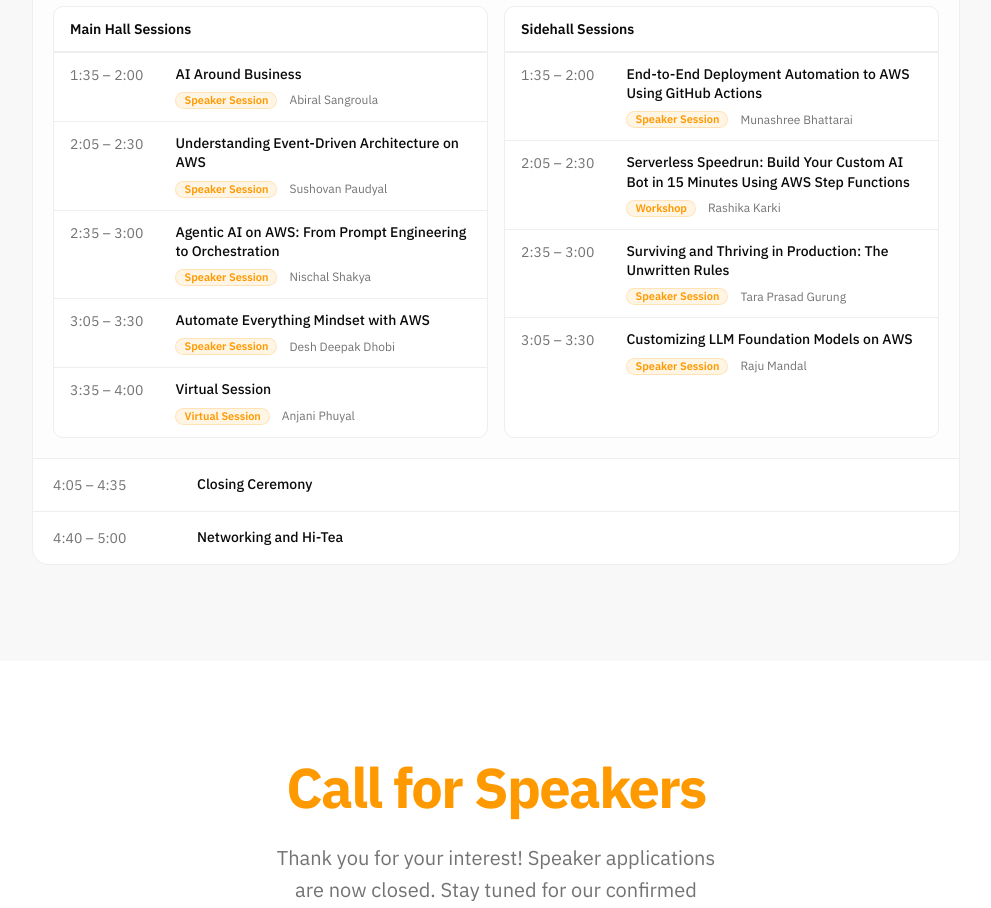
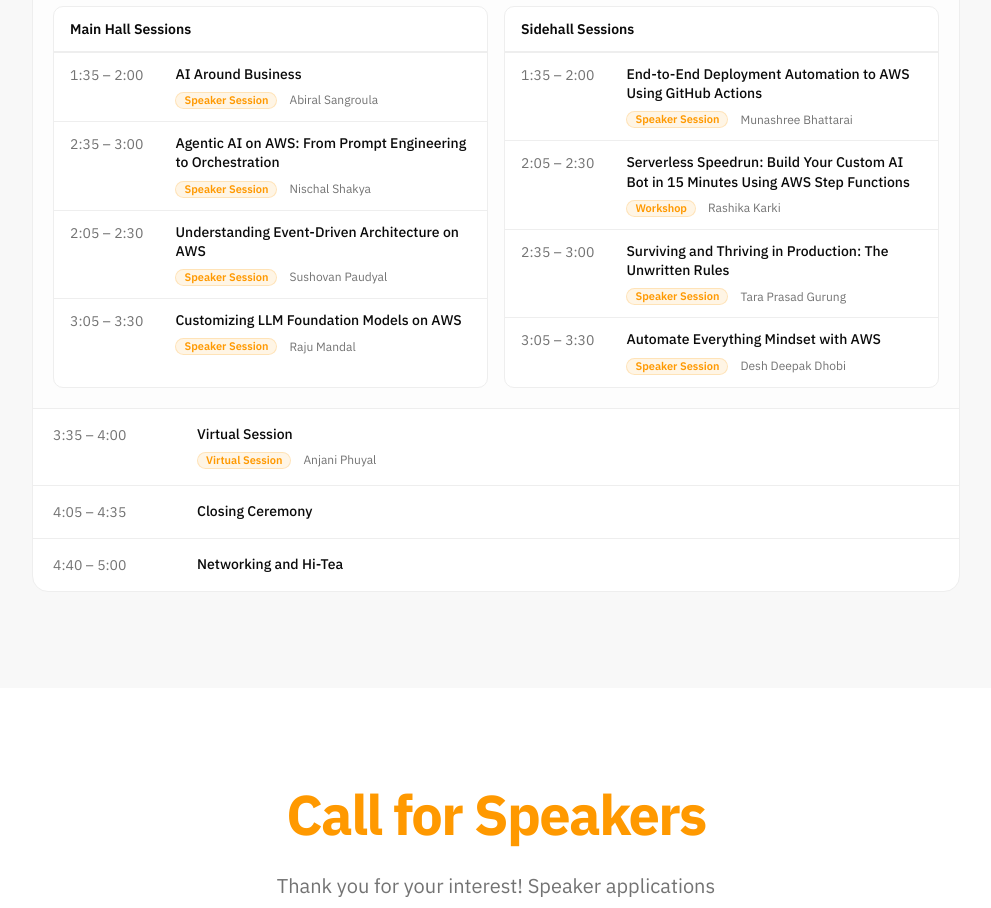
Before and after one commit to SuzalShrestha/aws-scd, a Next.js app: page / in a window 1280 px wide. Shown: the part 6660-7568 px from the top of the page, without its empty margins (144-1135 px from the left). Built offline with nearby package versions, Linux system fonts and the light colour scheme; no server answers.

Commit message:
fix schedule

```diff
--- a/src/components/elements/Schedule.tsx
+++ b/src/components/elements/Schedule.tsx
@@ -57,39 +57,6 @@
                 )}
             </td>
         </tr>
-    );
-};
-
-const ScheduleTableView = ({ table }: { table: ScheduleTable }) => {
-    return (
-        <div className='rounded-2xl border border-border bg-card overflow-hidden'>
-            <div className='px-5 py-4 border-b border-border'>
-                <h3 className='text-base sm:text-lg font-semibold leading-tight'>
-                    {table.title}
-                </h3>
-                {table.subtitle ? (
-                    <p className='mt-1 text-sm text-muted-foreground'>
-                        {table.subtitle}
-                    </p>
-                ) : null}
-            </div>
-
-            <div className='overflow-x-auto'>
-                <table className='w-full text-left'>
-                    <thead className='bg-muted/60'>
-                        <tr className='text-xs text-muted-foreground'>
-                            <th className='w-28 sm:w-36 px-5 py-3 font-medium'>
-                                Time
-                            </th>
-                            <th className='px-5 py-3 font-medium'>Topic</th>
-                        </tr>
-                    </thead>
-                    <tbody className='text-sm'>
-                        {table.items.map((item) => renderScheduleRow(item))}
-                    </tbody>
-                </table>
-            </div>
-        </div>
     );
 };
 
--- a/src/constants/Schedules.ts
+++ b/src/constants/Schedules.ts
@@ -97,6 +97,13 @@
                     isBreak: true,
                 },
                 {
+                    id: 'virtual-session',
+                    time: '3:35 – 4:00',
+                    topic: 'Virtual Session',
+                    type: 'Virtual Session',
+                    speaker: 'Anjani Phuyal',
+                },
+                {
                     id: 'closing-ceremony',
                     time: '4:05 – 4:35',
                     topic: 'Closing Ceremony',
@@ -121,6 +128,13 @@
                     speaker: 'Abiral Sangroula',
                 },
                 {
+                    id: 'agentic-ai-aws',
+                    time: '2:35 – 3:00',
+                    topic: 'Agentic AI on AWS: From Prompt Engineering to Orchestration',
+                    type: 'Speaker Session',
+                    speaker: 'Nischal Shakya',
+                },
+                {
                     id: 'event-driven-aws',
                     time: '2:05 – 2:30',
                     topic: 'Understanding Event-Driven Architecture on AWS',
@@ -128,25 +142,11 @@
                     speaker: 'Sushovan Paudyal',
                 },
                 {
-                    id: 'agentic-ai-aws',
-                    time: '2:35 – 3:00',
-                    topic: 'Agentic AI on AWS: From Prompt Engineering to Orchestration',
-                    type: 'Speaker Session',
-                    speaker: 'Nischal Shakya',
-                },
-                {
                     id: 'automate-everything',
                     time: '3:05 – 3:30',
-                    topic: 'Automate Everything Mindset with AWS',
+                    topic: 'Customizing LLM Foundation Models on AWS',
                     type: 'Speaker Session',
-                    speaker: 'Desh Deepak Dhobi',
-                },
-                {
-                    id: 'virtual-session',
-                    time: '3:35 – 4:00',
-                    topic: 'Virtual Session',
-                    type: 'Virtual Session',
-                    speaker: 'Anjani Phuyal',
+                    speaker: 'Raju Mandal',
                 },
             ],
         },
@@ -177,9 +177,9 @@
     {
                     id: 'customizing-llms',
                     time: '3:05 – 3:30',
-                    topic: 'Customizing LLM Foundation Models on AWS',
+                    topic: 'Automate Everything Mindset with AWS ',
                     type: 'Speaker Session',
-                    speaker: 'Raju Mandal',
+                    speaker: 'Desh Deepak Dhobi',
     },
             ],
         },
```
